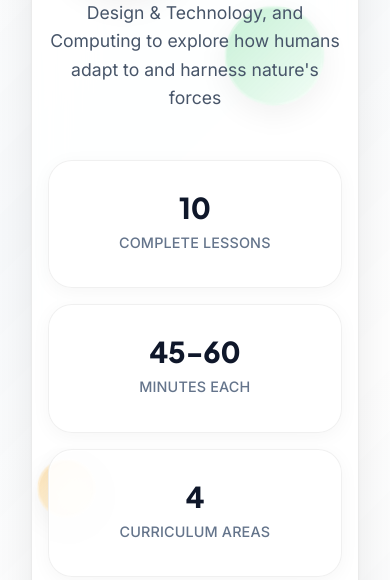
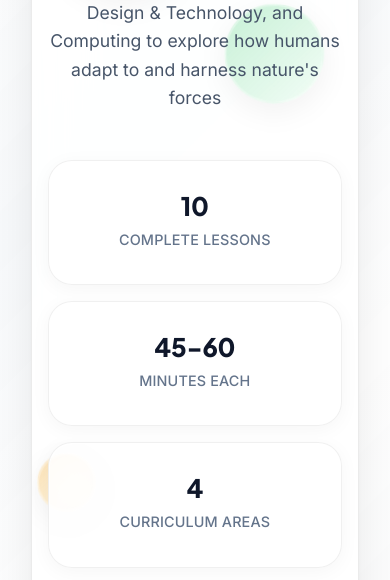
Before and after one commit to PPTechness/the-power-of-nature, a plain HTML site: page index.html in a window 390 px wide. Shown: the part 240-820 px from the top of the page. Drawn offline with nearby package versions, Linux system fonts and the light colour scheme.

Commit message:
Fix stat numbers: Prevent line breaks and splitting
✅ STAT NUMBER FIXES:
- Added white-space: nowrap to prevent line breaks in numbers
- Reduced font size to clamp(1.6rem, 3.5vw, 2.2rem) for better fit
- Added overflow: hidden and text-overflow: ellipsis as fallback
- Changed stats grid from auto-fit to repeat(4, 1fr) for consistency

🎯 LAYOUT IMPROVEMENTS:
- All 4 stats stay in one row on desktop
- Reduced gap from 2rem to 1.5rem for better spacing
- Prevents '45-60' from splitting across lines
- Maintains professional, clean appearance

📱 RESPONSIVE DESIGN:
- Desktop: 4 stats in one row
- Tablet (<768px): 2x2 grid layout
- Mobile (<480px): Single column stack
- Consistent spacing and readability across all devices

✅ PROFESSIONAL APPEARANCE:
- No more awkward line breaks in numbers
- Clean, consistent stat display
- Better visual hierarchy and readability
- Maintains premium design quality

The stats section now displays numbers properly without splitting!

```diff
--- a/index.html
+++ b/index.html
@@ -487,10 +487,25 @@
 
         .hero-stats {
             display: grid;
-            grid-template-columns: repeat(auto-fit, minmax(160px, 1fr));
-            gap: 2rem;
+            grid-template-columns: repeat(4, 1fr);
+            gap: 1.5rem;
             margin-bottom: 3rem;
             animation: statsSlide 1.2s cubic-bezier(0.16, 1, 0.3, 1) 0.6s both;
+        }
+
+        /* Responsive stats grid */
+        @media (max-width: 768px) {
+            .hero-stats {
+                grid-template-columns: repeat(2, 1fr);
+                gap: 1rem;
+            }
+        }
+
+        @media (max-width: 480px) {
+            .hero-stats {
+                grid-template-columns: 1fr;
+                gap: 1rem;
+            }
         }
 
         @keyframes statsSlide {
@@ -526,12 +541,15 @@
 
         .stat-number {
             display: block;
-            font-size: clamp(1.8rem, 4vw, 2.5rem);
+            font-size: clamp(1.6rem, 3.5vw, 2.2rem);
             font-weight: 900;
             color: #0f172a;
             font-family: var(--font-display);
             margin-bottom: 0.5rem;
             letter-spacing: -0.01em;
+            white-space: nowrap;
+            overflow: hidden;
+            text-overflow: ellipsis;
         }
 
         .stat-label {
```
